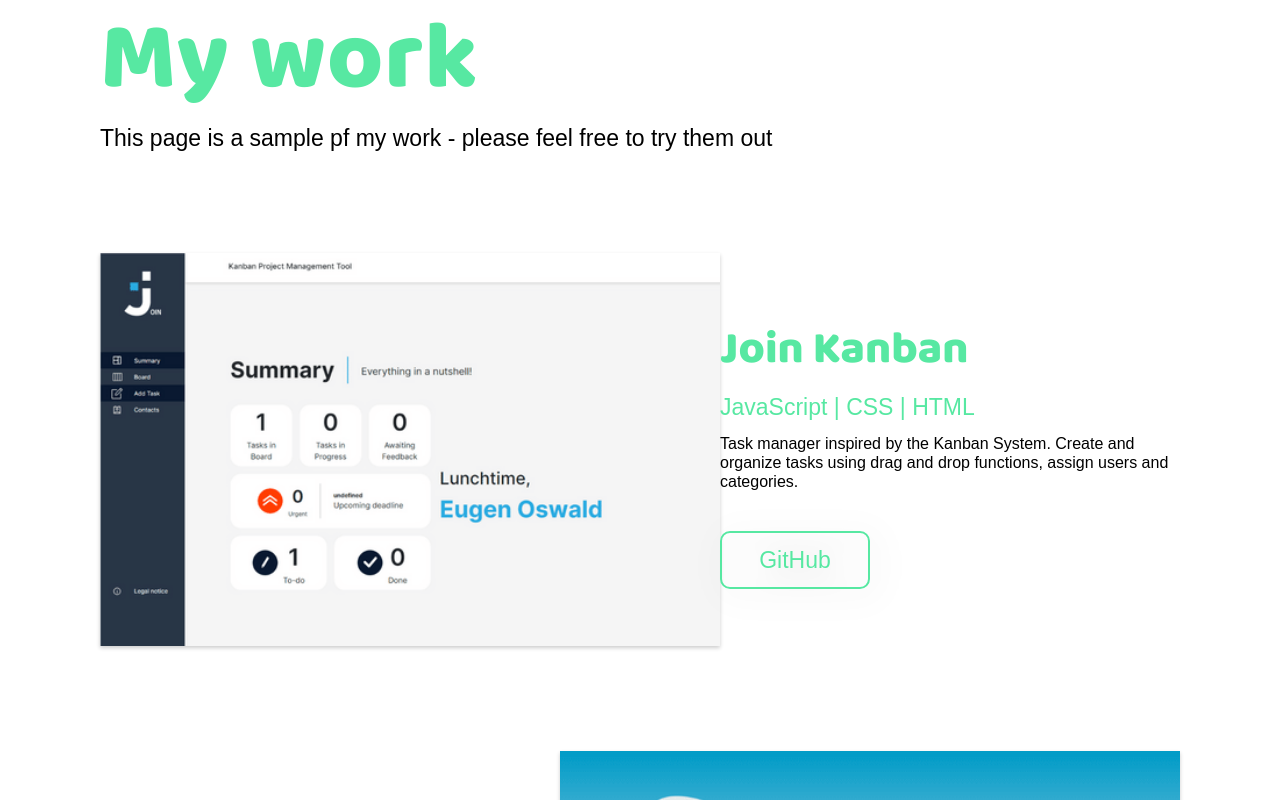
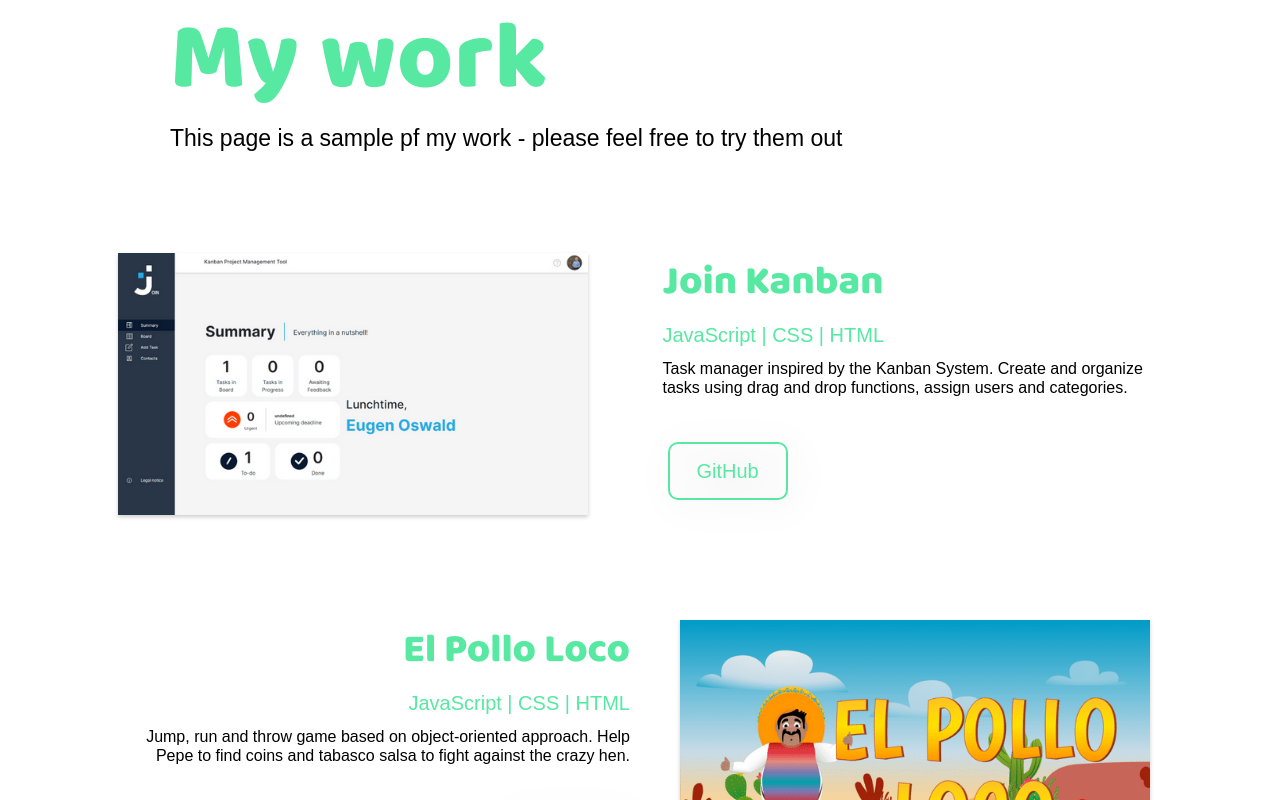
Before and after one commit to EugenOswald/Portfolio, an Angular app: page / in a window 1280 px wide. Shown: the part 2100-2900 px from the top of the page. Built offline with nearby package versions, Linux system fonts and the light colour scheme; what @ngx-translate/core, @ngx-translate/http-loader would draw is missing.

Commit message:
resp my works

```diff
--- a/src/app/all-works/all-works.component.html
+++ b/src/app/all-works/all-works.component.html
@@ -1,10 +1,13 @@
 <div [ngClass]="{'skill-style-1': index % 2 === 0, 'skill-style-2': index % 2 === 1}" *ngFor="let index of [0,1,2,3]">
-   <a href="{{skillLinks[index]}}" target="_blank"><img src="/assets/img/my-skills/my-work-{{index}}.png" ng-mouseover="showClickMe = true" ng-show="showClickMe"></a>
-    <div [ngClass]="{'description-1': index % 2 === 0, 'description-2': index % 2 === 1}">
-        <h3 [innerHTML]="skillName[index]"></h3>
-        <h5 [innerHTML]="skillSet[index]"></h5>
-        <span translate class=" skill-name" >{{skillDescription[index]}}</span>
-        <a href="{{skillGit[index]}}" target="_blank"><button>GitHub</button></a>
-
+  <a href="{{skillLinks[index]}}" target="_blank"><img src="/assets/img/my-skills/my-work-{{index}}.png"
+      ng-mouseover="showClickMe = true" ng-show="showClickMe"></a>
+  <div [ngClass]="{'description-1': index % 2 === 0, 'description-2': index % 2 === 1}">
+    <h3 [innerHTML]="skillName[index]"></h3>
+    <h5 [innerHTML]="skillSet[index]"></h5>
+    <span translate class=" skill-name">{{skillDescription[index]}}</span>
+    <div class="flex-row">
+      <a href="{{skillLinks[index]}}" class="live-test-button" target="_blank"><button>Live test</button></a>
+      <a href="{{skillGit[index]}}" target="_blank"><button>GitHub</button></a>
     </div>
+  </div>
 </div>
--- a/src/app/all-works/all-works.component.scss
+++ b/src/app/all-works/all-works.component.scss
@@ -1,5 +1,16 @@
 $Montserrat: "Montserrat", Arial, Helvetica, sans-serif;
 $Baloo: "Baloo", Arial, Helvetica, sans-serif;
+
+.flex-row {
+  display: flex;
+  flex-direction: row;
+  a{
+    margin-top: 20px;
+   margin: 5px;
+   text-decoration: none;
+  }
+
+}
 
 .skill-style-1 {
   display: flex;
@@ -26,7 +37,7 @@ $Baloo: "Baloo", Arial, Helvetica, sans-serif;
   display: flex;
   flex-direction: column;
   align-items: flex-start;
-  width: 620px;
+  width: 600px;
   height: 255px;
 }
 
@@ -34,7 +45,7 @@ $Baloo: "Baloo", Arial, Helvetica, sans-serif;
   display: flex;
   flex-direction: column;
   align-items: flex-end;
-  width: 620px;
+  width: 600px;
   height: 255px;
   text-align: right;
 }
@@ -67,7 +78,7 @@ span {
 
 img {
   width: 620px;
-  height: 393px;
+  height: auto;
   object-fit: cover;
   box-shadow: 0 2px 4px 0 rgba(0, 0, 0, 0.2);
   cursor: pointer;
@@ -76,6 +87,9 @@ img {
   &:hover {
     transform: scale(1.05) translateY(-10px);
   }
+}
+.live-test-button {
+  display: none;
 }
 
 button {
@@ -107,3 +121,148 @@ button {
     filter: drop-shadow(5px 5px 20px rgba(0, 0, 0, 0.15));
   }
 }
+
+@media screen and (max-width: 1500px) {
+  .skill-style-1 {
+    margin-left: 80px;
+    margin-right: 80px;
+  }
+
+  .skill-style-2 {
+    margin-left: 80px;
+    margin-right: 80px;
+  }
+  .description-1 {
+    width: 500px;
+    height: 255px;
+  }
+
+  .description-2 {
+    width: 500px;
+    height: 255px;
+  }
+  h3 {
+    font-size: 40px;
+  }
+
+  h5 {
+    font-size: 20px;
+  }
+
+  span {
+    font-size: 16px;
+  }
+
+  img {
+    width: 470px;
+    height: auto;
+  }
+
+  button {
+    width: 120px;
+    height: 58px;
+    font-size: 20px;
+  }
+}
+
+@media screen and (max-width: 1250px) {
+  .skill-style-1 {
+    margin-left: 80px;
+    margin-right: 80px;
+  }
+
+  .skill-style-2 {
+    margin-left: 80px;
+    margin-right: 80px;
+  }
+  .description-1 {
+    margin-left: 80px;
+    width: 500px;
+    height: 255px;
+  }
+
+  .description-2 {
+    margin-right: 80px;
+    width: 500px;
+    height: 255px;
+  }
+  h3 {
+    font-size: 40px;
+  }
+
+  h5 {
+    font-size: 20px;
+  }
+
+  span {
+    font-size: 16px;
+  }
+
+  img {
+    width: 360px;
+    height: auto;
+  }
+
+  button {
+    width: 120px;
+    height: 46px;
+    font-size: 20px;
+  }
+}
+
+@media screen and (max-width: 850px) {
+  .skill-style-1 {
+    flex-direction: column;
+    align-items: center;
+    margin-left: 80px;
+    margin-right: 80px;
+  }
+
+  .skill-style-2 {
+    flex-direction: column;
+    align-items: center;
+    margin-left: 40px;
+    margin-right: 40px;
+  }
+  .description-1 {
+    align-items: center;
+    margin-left: 0px;
+    width: 500px;
+    height: 255px;
+    text-align: center;
+  }
+
+  .description-2 {
+    align-items: center;
+    margin-right: 0px;
+    width: 500px;
+    height: 255px;
+    text-align: center;
+  }
+  .live-test-button {
+    display: flex;
+  }
+
+  h3 {
+    font-size: 40px;
+  }
+
+  h5 {
+    font-size: 20px;
+  }
+
+  span {
+    font-size: 16px;
+  }
+
+  img {
+    width: 360px;
+    height: auto;
+  }
+
+  button {
+    width: 120px;
+    height: 46px;
+    font-size: 20px;
+  }
+}
--- a/src/app/my-work/my-work.component.scss
+++ b/src/app/my-work/my-work.component.scss
@@ -12,8 +12,12 @@ $Baloo: "Baloo", Arial, Helvetica, sans-serif;
 }
 
 .my-work-headline {
+  display: flex;
+  flex-direction: column;
+  text-align: left;
+
+  padding-left: 170px;
   h2 {
-    margin-left: 100px;
     font-family: $Baloo;
     font-style: normal;
     font-weight: 400;
@@ -24,7 +28,6 @@ $Baloo: "Baloo", Arial, Helvetica, sans-serif;
   }
 
   span {
-    margin-left: 100px;
     font-family: $Montserrat;
     font-style: normal;
     font-weight: 400;
@@ -33,3 +36,48 @@ $Baloo: "Baloo", Arial, Helvetica, sans-serif;
     color: #000000;
   }
 }
+
+@media screen and (max-width: 1200px) {
+  .my-work-headline {
+    padding-left: 100px;
+  }
+}
+
+@media screen and (max-width: 1050px) {
+  .my-work-headline {
+    display: flex;
+    flex-direction: column;
+    text-align: left;
+    justify-content: center;
+
+    padding-left: 120px;
+    h2 {
+      font-size: 70px;
+    }
+
+    span {
+      font-weight: 400;
+      font-size: 20px;
+    }
+  }
+}
+
+@media screen and (max-width: 560px) {
+  .my-work-headline {
+    display: flex;
+    flex-direction: column;
+    text-align: left;
+    align-items: center;
+    flex-wrap: wrap;
+    padding-left: 0px;
+    h2 {
+      font-size: 50px;
+    }
+
+    span {
+      font-weight: 400;
+      font-size: 16px;
+      width: 280px;
+    }
+  }
+}
--- a/src/app/work-together/work-together.component.scss
+++ b/src/app/work-together/work-together.component.scss
@@ -14,6 +14,7 @@ $Baloo: "Baloo", Arial, Helvetica, sans-serif;
   align-items: center;
   width: 100%;
   justify-content: space-around;
+  padding: 120px;
 }
 
 .about-me-headline {
@@ -100,7 +101,7 @@ $Baloo: "Baloo", Arial, Helvetica, sans-serif;
 
 @media screen and (max-width: 1050px) {
   .about-me-headline {
-    margin-left: 40px;
+    padding-left: 60px;
     width: 500px;
     h2 {
       font-size: 70px;
@@ -109,7 +110,7 @@ $Baloo: "Baloo", Arial, Helvetica, sans-serif;
 
   .about-me-text {
     width: 500px;
-
+    padding-right: 60px;
     span {
       font-size: 16px;
     }
@@ -130,6 +131,7 @@ $Baloo: "Baloo", Arial, Helvetica, sans-serif;
   .about-me-headline {
     width: 500px;
     margin-left: 0px;
+    padding-left: 0px;
     h2 {
       font-size: 70px;
       padding-bottom: 0px;
@@ -138,7 +140,7 @@ $Baloo: "Baloo", Arial, Helvetica, sans-serif;
 
   .about-me-text {
     width: 500px;
-
+    padding-right: 0px;
     span {
       font-size: 16px;
     }
@@ -166,7 +168,7 @@ $Baloo: "Baloo", Arial, Helvetica, sans-serif;
   }
 
   .about-me-text {
-     width: 360px;
+    width: 360px;
 
     span {
       font-size: 16px;
```
Also changed, not shown: src/assets/img/my-skills/my-work-0.png, src/assets/img/my-skills/my-work-2.png.
